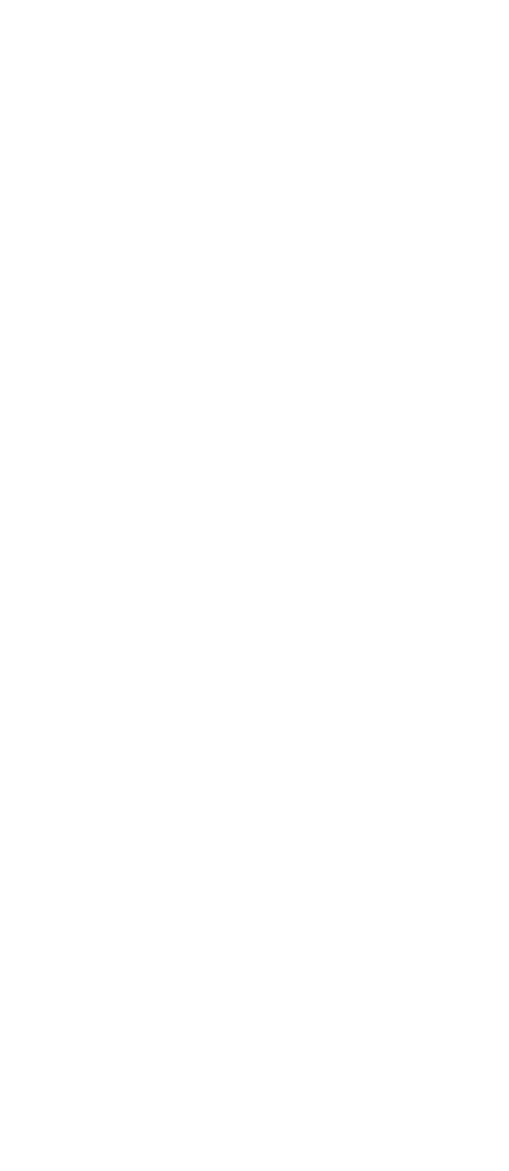
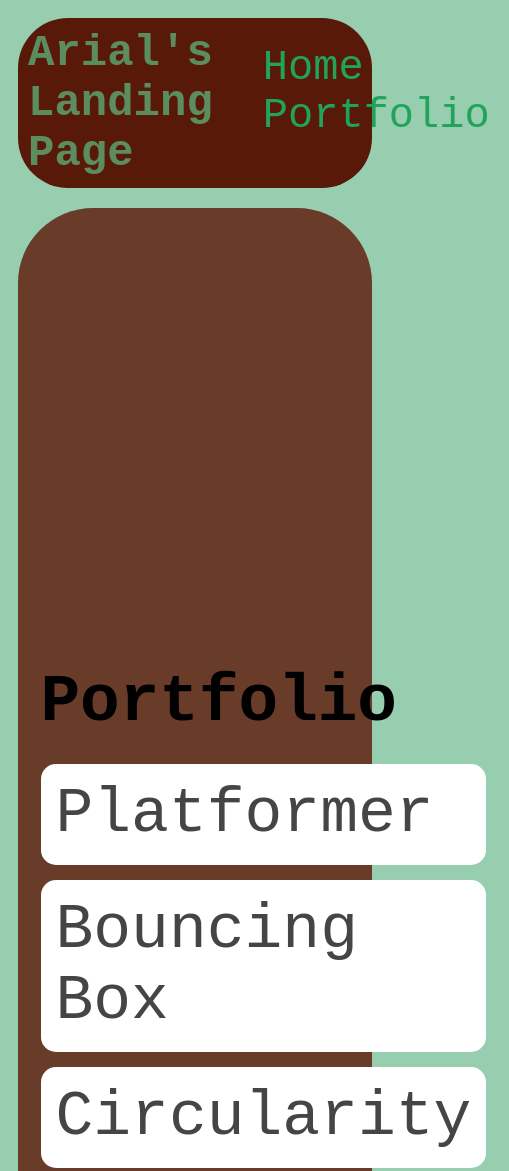
Before and after one commit to arialdugas/arialdugas.github.io, a plain HTML site: page portfolio.html in a window 390 px wide. Shown: the top 1171 px of the page, 509 px wide, since content can reach past the window. Before the commit the page ends 844 px from the top, so only its background shows below. Drawn offline with Linux system fonts and the light colour scheme.

Commit message:
add portfolio.html file

```diff
--- a/portfolio.html
+++ b/portfolio.html
@@ -0,0 +1,33 @@
+<!DOCTYPE HTML>
+<html>
+    <head>
+        <title>Arial's Site</title>
+        <link rel="stylesheet" href="style.css">
+    </head>
+
+    <body>
+      <div id="all-contents">
+        <nav>
+            <h1>Arial's Landing Page</h1>
+            <ul id="nav-ul">
+               <li class="nav-li">
+               <a class="nav-a" href="index.html">Home</a>
+             </li>
+             <li class="nav-li">
+               <a class="nav-a" href="portfolio.html">Portfolio</a>
+             </li>
+         </ul>
+     </nav>
+     <main>
+        <div class="content">
+            <h1>Portfolio</h1>
+            <ul id="portfolio">
+                <li><a href="projects/platformer/">Platformer</a></li>
+                <li><a href="projects/bouncing-box/">Bouncing Box </a></li>
+                <li><a href="projects/circularity/">Circularity</a></li>
+            </ul>
+        </div>
+     </main>
+      </div>
+    </body>
+</html>
--- a/style.css
+++ b/style.css
@@ -2,7 +2,7 @@ body {
     background: rgb(151, 206, 176);
     color: rgb(92, 141, 95);
     padding: 10px;
-    font-family: arial;
+    font-family: 'Courier New', Courier, monospace;
 }
 #all-contents {
   max-width: 800px;
@@ -16,6 +16,7 @@ nav {
    margin-bottom: 20px;
     display: flex;
     padding: 10px;
+    border-radius: 50px;
 }
 h1 {
     display: flex;
@@ -30,6 +31,7 @@ h1 {
 .nav-li {
     display: inline-block;
     padding: 0 10px;
+    border-radius: 50px;
 }
 a {
     text-decoration: none;
@@ -40,6 +42,7 @@ a {
 main {
     background: rgb(105, 60, 42);
     display: flex;
+    border-radius: 50px;
 }
 .sidebar {
     margin-right: 25px;
@@ -47,6 +50,7 @@ main {
 }
 .sidebar-img {
     width: 200px;
+    border-radius: 50px;
 }
 .content {
     flex: 1;
@@ -61,3 +65,77 @@ main {
 h2, h3 {
     margin: 0px;
 }
+/* portfolio styles */
+.content h1 {
+    color: black;
+}
+
+#portfolio {
+    list-style-type: none;
+    padding-left: 0;
+}
+
+#portfolio li {
+    background: #fff;
+    padding: 10px;
+    border-radius: 10px;
+    margin-bottom: 10px;
+}
+
+#portfolio li:hover {
+    background: #eee;
+}
+
+#portfolio a {
+    text-decoration: none;
+    color: #454545;
+}
+ /* responsive web design */
+ @media screen and (min-width: 120px) and (max-width: 1080px) {
+    main {
+      height: 100ch;
+      zoom: 1.5;
+      display: grid;
+    }
+
+    h1 {
+      font-size: 44px;
+    }
+
+    h2 {
+      font-size: 42px;
+    }
+
+    h3 {
+      font-size: 36px;
+    }
+
+    #all-contents {
+      height: 100ch;
+      margin: none;
+    }
+
+    a {
+      font-size: 42px;
+    }
+
+    .sidebar {
+      margin-right: 0px;
+      justify-content: center;
+      align-items: center;
+    }
+
+    .sidebar-img {
+      width: 100%;
+    }
+
+    p,
+    li {
+      font-size: 24px;
+    }
+
+    .content {
+      align-content: center;
+      justify-content: center;
+    }
+}
```
